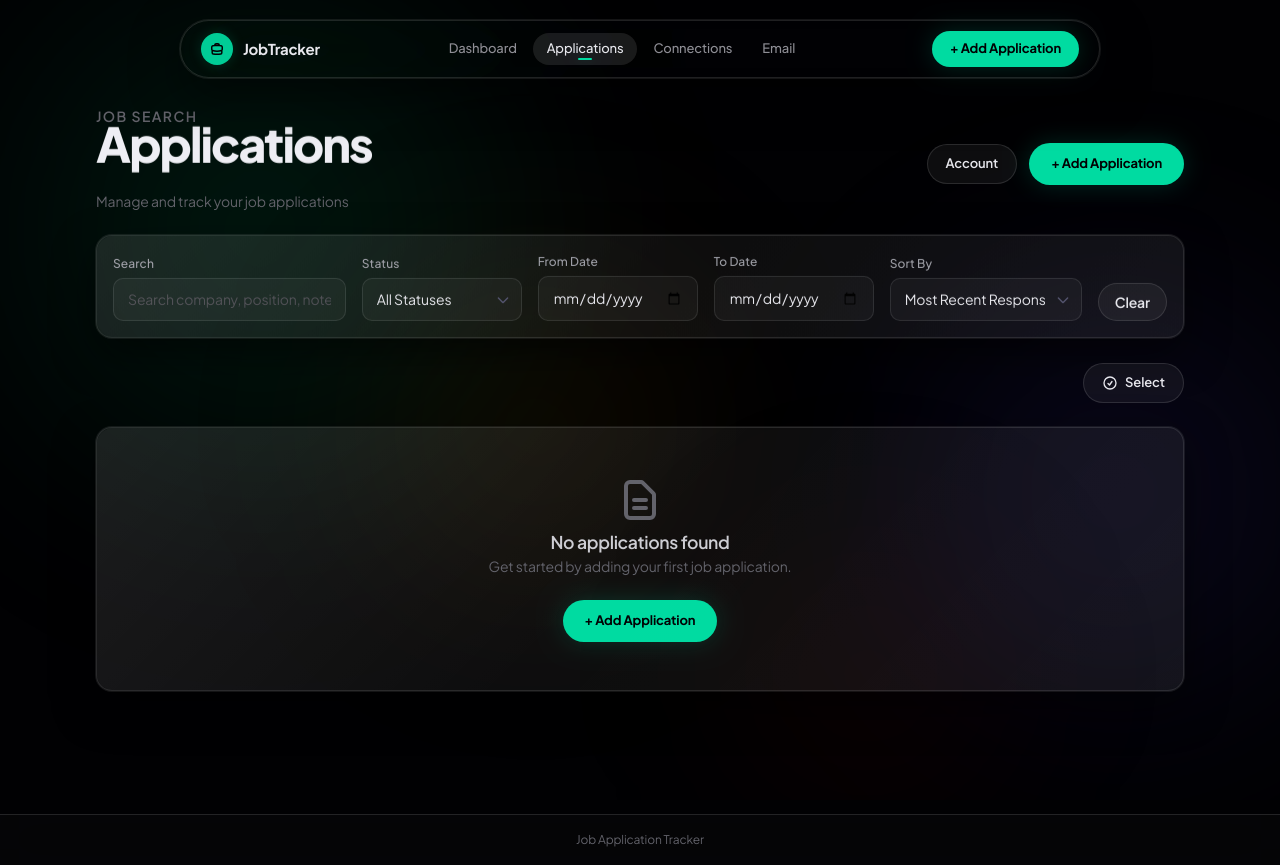
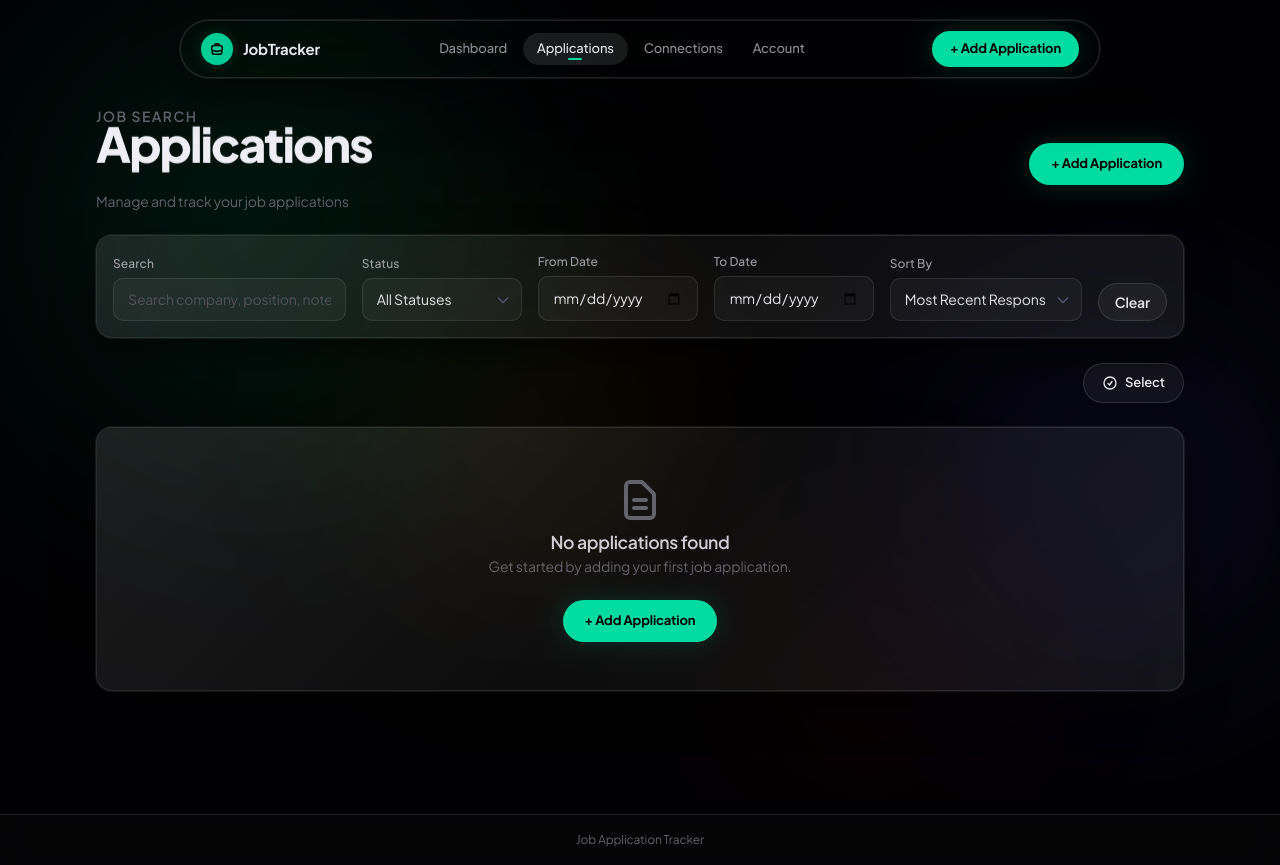
Before and after one commit to esedwards14/JobTracker, a Flask app: page /applications in a window 1280 px wide. Run offline with Flask 3, Linux system fonts and the light colour scheme; data that the repository does not hold is empty; some libraries are stand-ins or nearby versions.

Commit message:
Rename Email nav link to Account globally, remove per-page duplicate
Renames the nav link from "Email" to "Account" in base.html so it appears
on every page. Reverts the applications.html-only Account button added in
the previous commit since the global nav now covers all pages.

Co-Authored-By: Claude Sonnet 4.6 <noreply@anthropic.com>

```diff
--- a/app/templates/base.html
+++ b/app/templates/base.html
@@ -78,7 +78,7 @@
                 </a>
                 <a href="{{ url_for('views.email_settings') }}"
                    class="nav-link {% if request.endpoint == 'views.email_settings' %}active{% endif %}">
-                    Email
+                    Account
                 </a>
             </div>
 
--- a/app/templates/pages/applications.html
+++ b/app/templates/pages/applications.html
@@ -12,16 +12,10 @@
                 <h1 class="reveal-text">Applications</h1>
                 <p class="mt-1 reveal-text">Manage and track your job applications</p>
             </div>
-            <div class="flex items-center gap-3 mt-2">
-                <a href="{{ url_for('views.email_settings') }}"
-                   class="btn btn-glass">
-                    Account
-                </a>
-                <a href="{{ url_for('views.new_application') }}"
-                   class="btn-primary">
-                    + Add Application
-                </a>
-            </div>
+            <a href="{{ url_for('views.new_application') }}"
+               class="btn-primary mt-2">
+                + Add Application
+            </a>
         </div>
     </div>
 
```
